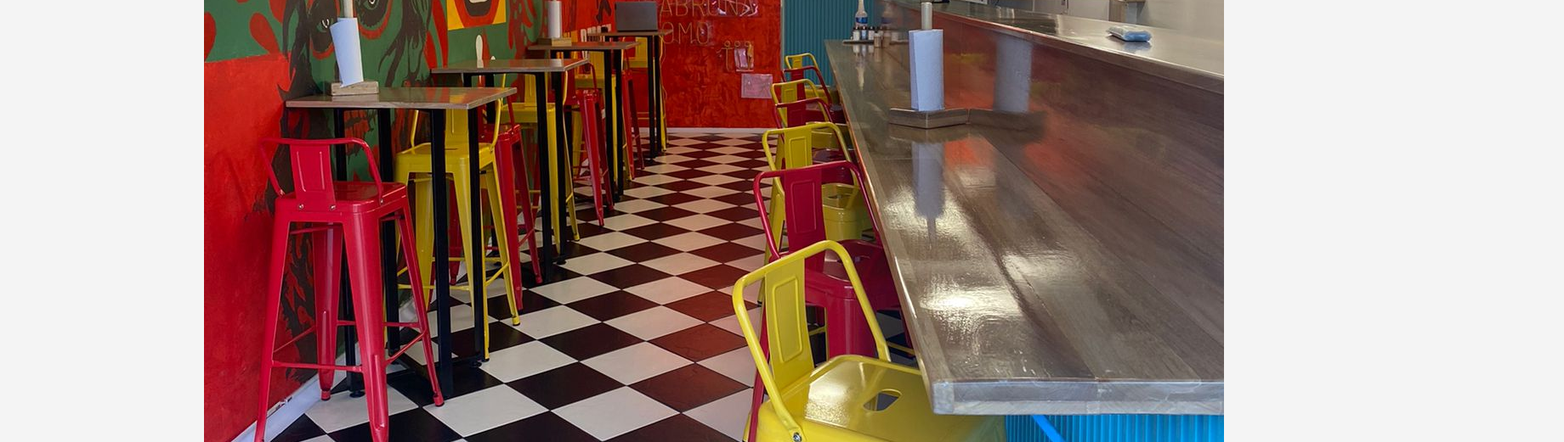
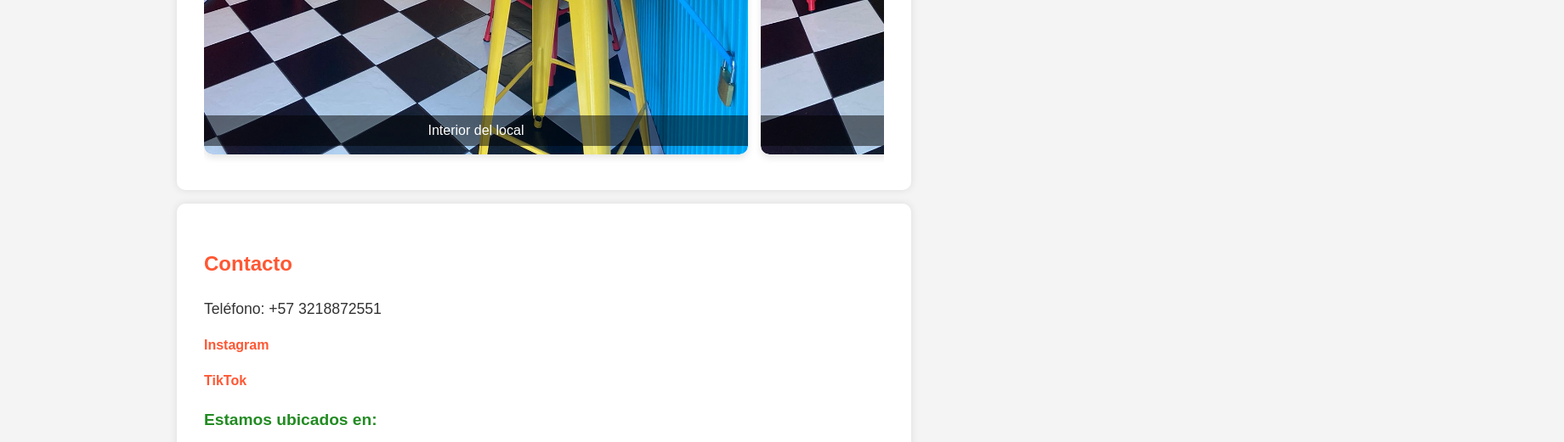
Before and after one commit to TacoRepublica2106/taco-republica, a plain HTML site: page index.html in a window 1280 px wide. Shown: the part 4280-4801 px from the top of the page at 85% size, 1840 px wide, since content can reach past the window. Drawn offline with Linux system fonts and the light colour scheme.

Commit message:
Update styles.css styleimages

```diff
--- a/styles.css
+++ b/styles.css
@@ -269,6 +269,80 @@ footer p {
     opacity: 1;
 }
 
+
+/* Estilos para la sección de fotos del local */
+#local {
+    padding: 2rem;
+    margin: 1rem auto;
+    max-width: 800px;
+    background-color: #fff;
+    border-radius: 10px;
+    box-shadow: 0 0 10px rgba(0, 0, 0, 0.1);
+}
+
+#local h2 {
+    color: #FF5733;
+    text-align: center;
+    margin-bottom: 1rem;
+}
+
+.galeria-local {
+    display: flex;
+    overflow-x: auto;
+    scroll-snap-type: x mandatory;
+    -webkit-overflow-scrolling: touch;
+    scroll-behavior: smooth;
+    gap: 10px;
+    padding: 10px 0;
+}
+
+.slide-local {
+    flex: 0 0 auto;
+    width: 80%;
+    min-width: 200px;
+    scroll-snap-align: start;
+    position: relative;
+    border-radius: 10px;
+    overflow: hidden;
+    margin-right: 5px;
+    box-shadow: 0 4px 8px rgba(0, 0, 0, 0.1);
+}
+
+.slide-local img {
+    width: 100%;
+    border-radius: 10px;
+    display: block;
+    transition: transform 0.3s ease;
+}
+
+.slide-local img:hover {
+    transform: scale(1.05);
+}
+
+.slide-local p {
+    position: absolute;
+    bottom: 10px;
+    left: 50%;
+    transform: translateX(-50%);
+    background-color: rgba(0, 0, 0, 0.5);
+    color: white;
+    padding: 5px 10px;
+    border-radius: 5px;
+    margin: 0;
+    text-align: center;
+    width: calc(100% - 10px);
+}
+
+/* Animación de desvanecimiento */
+@keyframes fadeIn {
+    from { opacity: 0; }
+    to { opacity: 1; }
+}
+
+.slide-local {
+    animation: fadeIn 1s ease-in-out;
+}
+
 .map-container {
     width: 100%;
     height: 400px;
```
